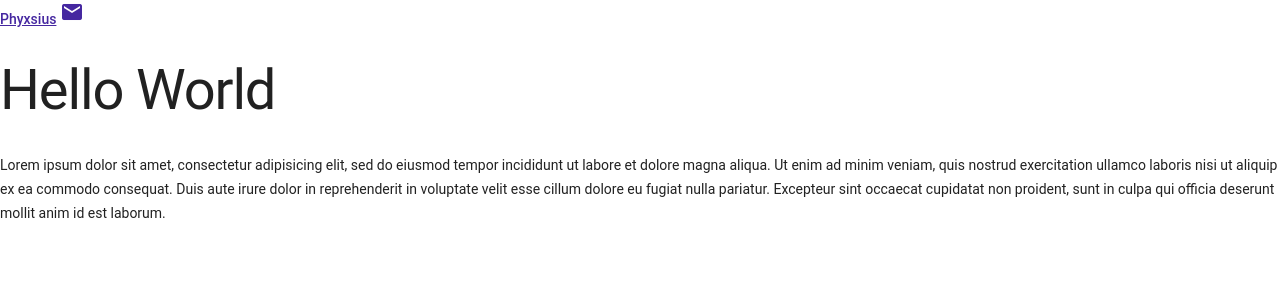
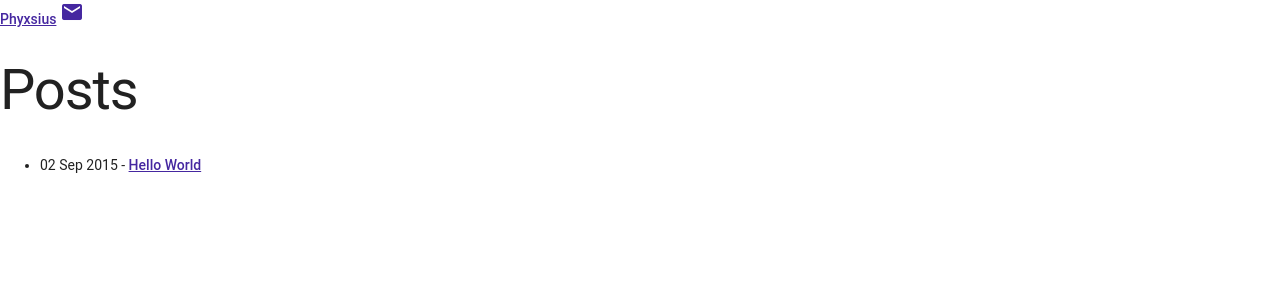
Before and after one commit to Phyxsius/phyxsius.github.io, a Jekyll site: the page built from index.html, in a window 1280 px wide. Shown: the top 300 px of the page. Built offline with Jekyll 4.4.1, drawn with Linux system fonts in a browser that asks for light colours; some web fonts are replaced.

Commit message:
Link to blog posts

```diff
--- a/_layouts/post.html
+++ b/_layouts/post.html
@@ -0,0 +1,5 @@
+---
+layout: default
+---
+
+{{ content }}
--- a/index.html
+++ b/index.html
@@ -2,10 +2,9 @@
 title: Phyxsius
 ---
 
-<h1>Hello World</h1>
-<p>Lorem ipsum dolor sit amet, consectetur adipisicing elit, sed do eiusmod
-tempor incididunt ut labore et dolore magna aliqua. Ut enim ad minim veniam,
-quis nostrud exercitation ullamco laboris nisi ut aliquip ex ea commodo
-consequat. Duis aute irure dolor in reprehenderit in voluptate velit esse
-cillum dolore eu fugiat nulla pariatur. Excepteur sint occaecat cupidatat non
-proident, sunt in culpa qui officia deserunt mollit anim id est laborum.</p>
+<h1>Posts</h1>
+<ul class="posts">
+	{% for post in site.posts %}
+		<li>{{ post.date | date_to_string }} - <a href="{{ post.url }}">{{ post.title }}</a></li>
+	{% endfor %}
+</ul>
```
Also changed, not shown: _posts/2015-09-02-hello-world.md (added, +15 -0 lines).
